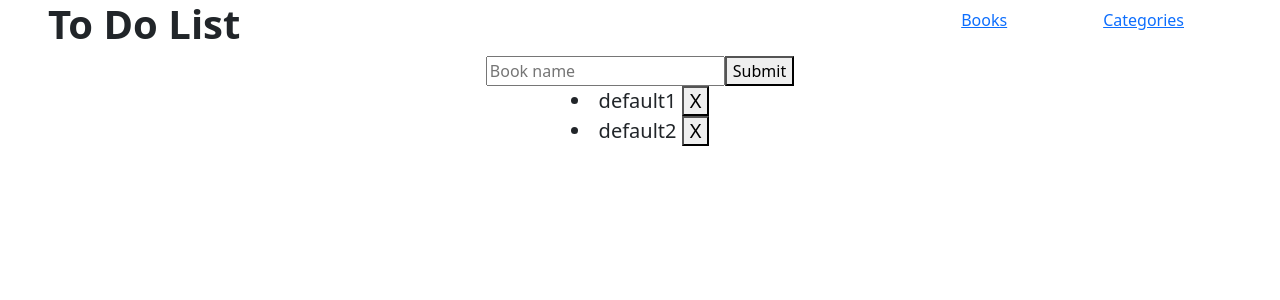
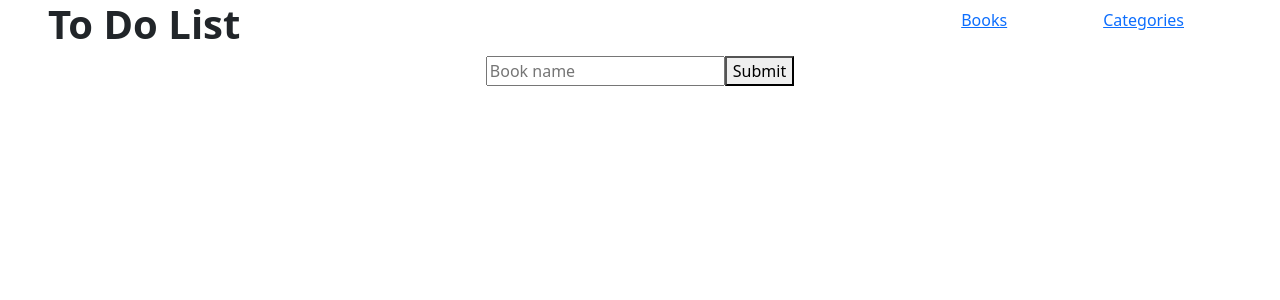
Before and after one commit to igorkol91/book-store, a React (Create React App) app: page / in a window 1280 px wide. Shown: the top 300 px of the page. Built offline with nearby package versions, Linux system fonts and the light colour scheme.

Commit message:
Add changes to todos state

```diff
--- a/src/App.js
+++ b/src/App.js
@@ -14,7 +14,7 @@ import {
 import 'bootstrap/dist/css/bootstrap.min.css';
 
 function App() {
-  const [todos, setTodos] = useState([{id: 1, name:'default1',}, {id:2, name: 'default2'}]);
+  const [todos, setTodos] = useState([]);
   const [input, setInput] = useState('');
 
   const inputHandler = (e) => {
```
